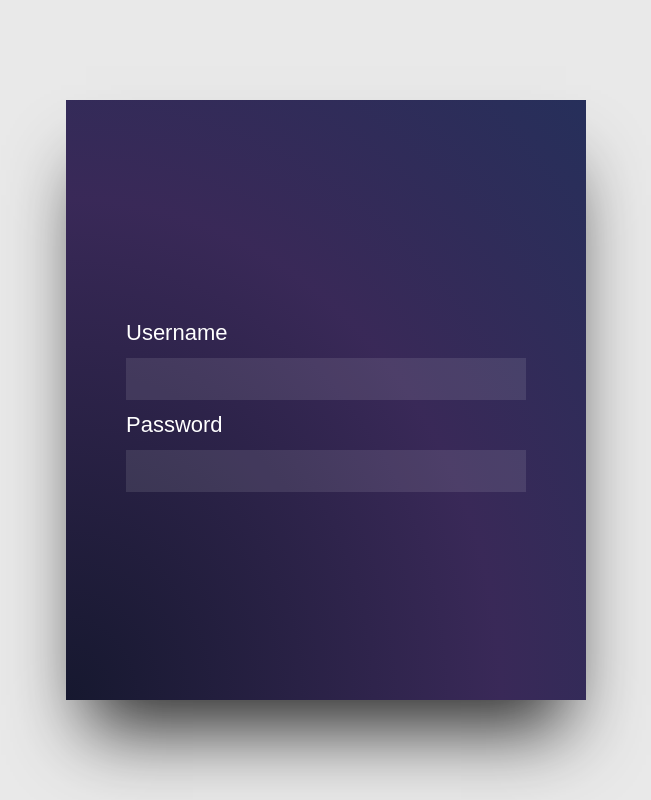
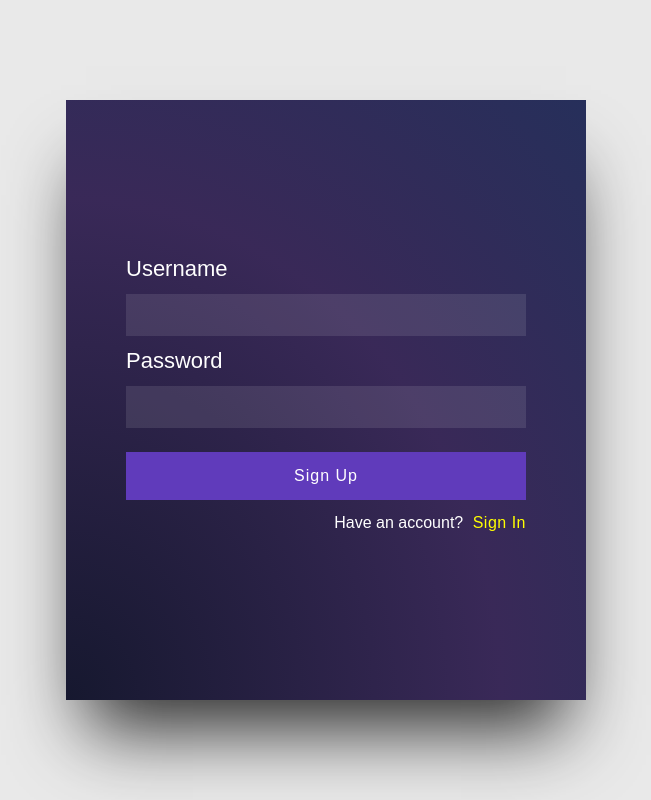
Before and after one commit to heistejiri/React-and-firebase-login-authentication-page, a React (Create React App) app: page / in a window 1280 px wide. Shown: the whole page, without its empty margins (314-965 px from the left). Built offline with nearby package versions, Linux system fonts and the light colour scheme; no server answers.

Commit message:
Update login.js
login button

```diff
--- a/src/login.js
+++ b/src/login.js
@@ -34,6 +34,20 @@ const Login = (props) => {
               value={password}
               onChange={(e) => setPassword(e.target.value)}
               />
+              <p className="errorMsg">{passwordError}</p>
+              <div className="btnContainer">
+                    {hasAccount ?(
+                        <>
+                        <button>Sign In</button>
+                        <p>Don't have an account? <span>Sign Up</span></p>
+                        </>
+                    ) : (
+                      <>
+                      <button>Sign Up</button>
+                      <p>Have an account? <span>Sign In</span></p>
+                      </>
+                    )}
+              </div>
           </div>
       </section>
    )
```
